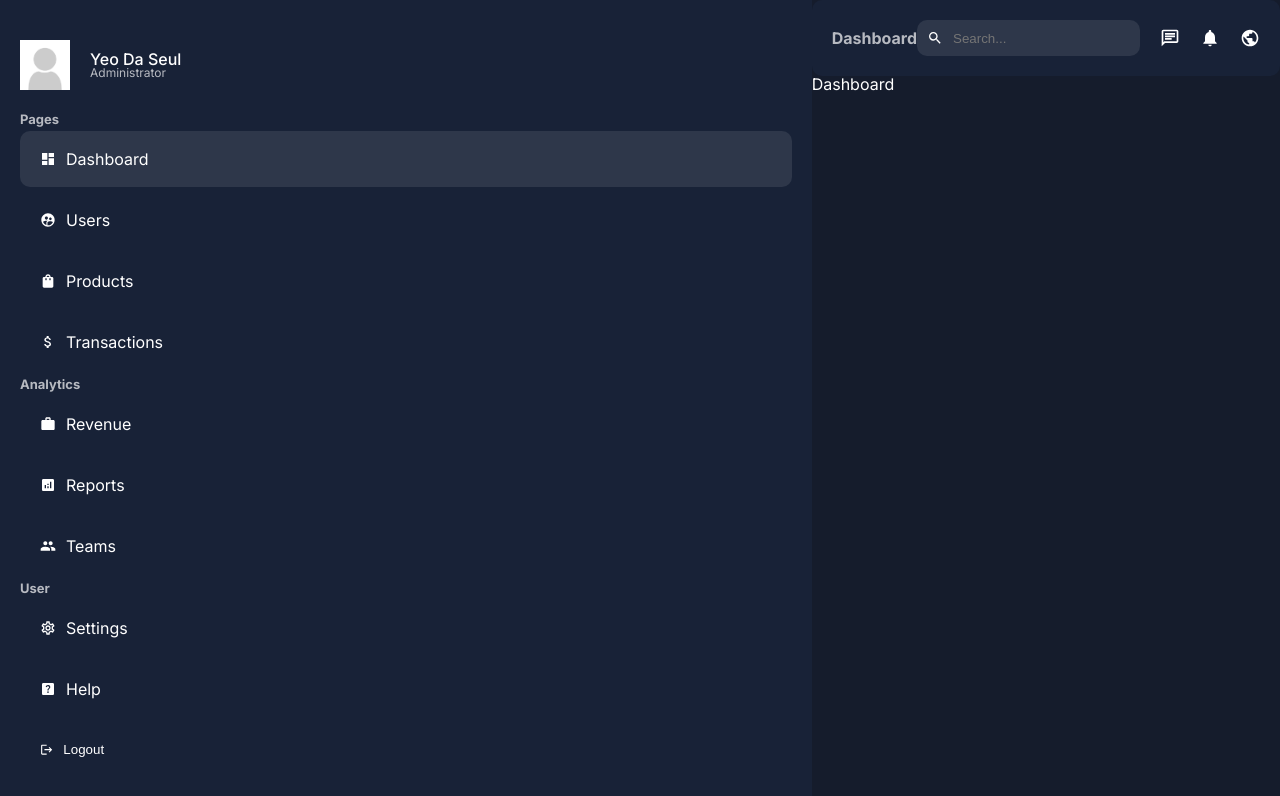
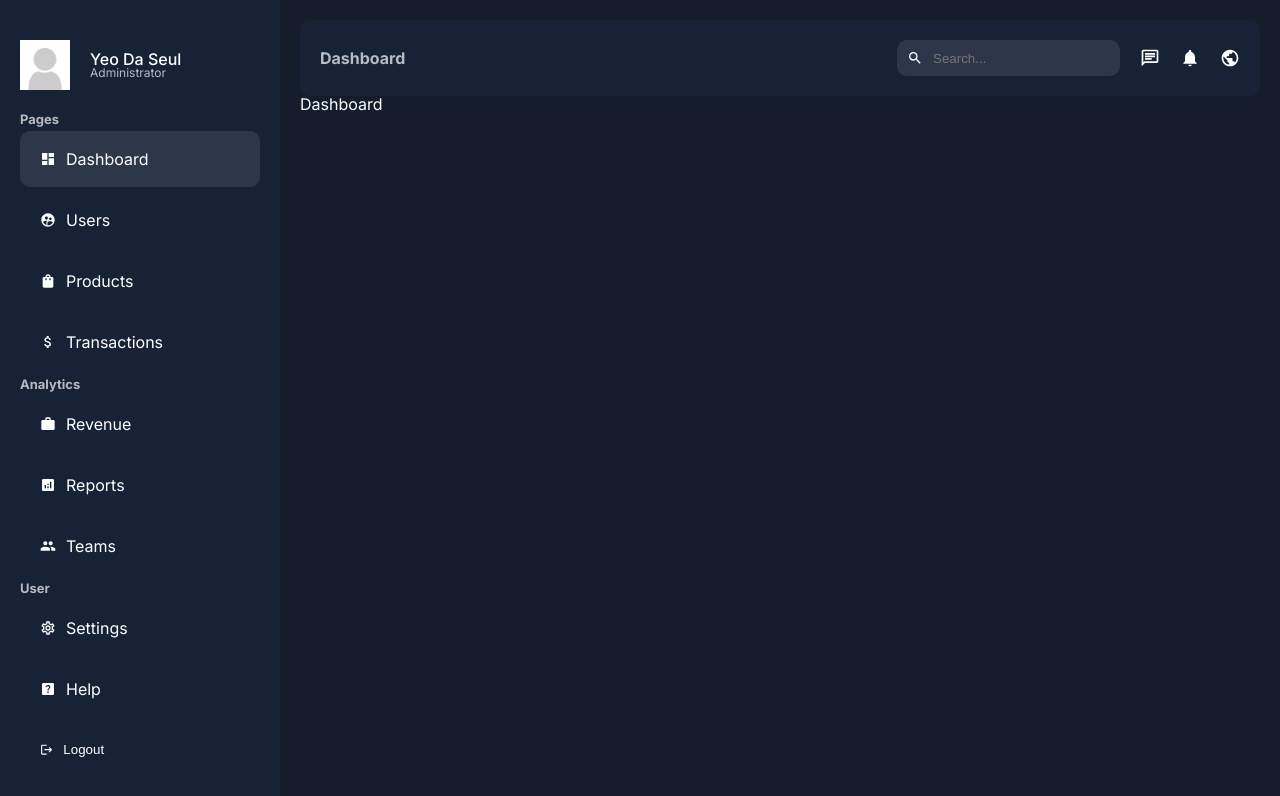
Before and after one commit to YeoDaSeul4355/next-admin-dashboard, a Next.js app: page /dashboard in a window 1280 px wide. Shown: the top 796 px of the page. Built offline with nearby package versions, Linux system fonts and the light colour scheme.

Commit message:
⚡️ sidebar, navbar 추가

```diff
--- a/app/dashboard/layout.jsx
+++ b/app/dashboard/layout.jsx
@@ -1,6 +1,6 @@
 import React from "react";
 import Sidebar from "../ui/dashboard/sidebar/Sidebar";
-import Navbar from "../ui/dashboard/navbar/navbar";
+import Navbar from "../ui/dashboard/navbar/Navbar";
 import styles from "../ui/dashboard/dashboard.module.css";
 
 const Layout = ({ children }) => {
@@ -9,7 +9,7 @@ const Layout = ({ children }) => {
       <div className={styles.menu}>
         <Sidebar />
       </div>
-      <div>
+      <div className={styles.content}>
         <Navbar />
         {children}
       </div>
```
